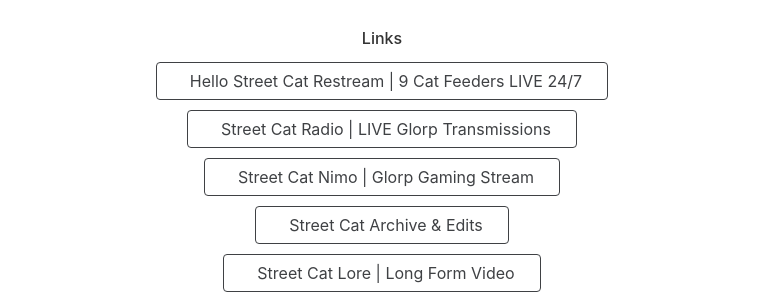
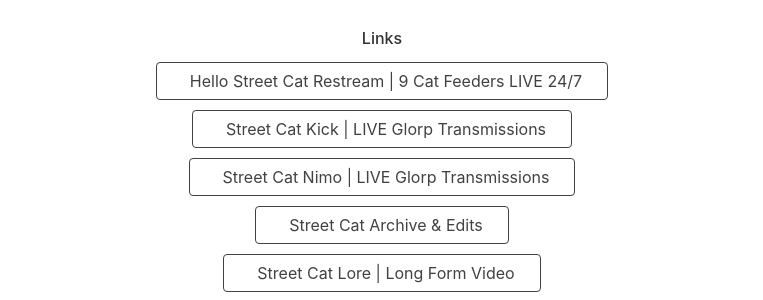
Before and after one commit to StreetCatLove/streetcatlove.github.io, a Jekyll site: the page built from CHANGELOG.md, in a window 1280 px wide. Shown: the part 191-491 px from the top of the page, without its empty margins (258-1021 px from the left). Built offline with Jekyll 4.4.1, drawn with Linux system fonts in a browser that asks for light colours; nearby versions of some CDN libraries; our own code applies the rules of GitHub Pages for plain Markdown files.

Commit message:
Update links.yml

```diff
--- a/_data/links.yml
+++ b/_data/links.yml
@@ -7,11 +7,11 @@ buttons:
       url: https://www.twitch.tv/street_cat_love
       icon: tdesign:camera # Icons are optional
 
-    - title: Street Cat Radio | LIVE Glorp Transmissions
+    - title: Street Cat Kick | LIVE Glorp Transmissions
       url: https://kick.com/streetcatlove
       icon: tdesign:radio-1 # Icons are optional
 
-    - title: Street Cat Nimo | Glorp Gaming Stream
+    - title: Street Cat Nimo | LIVE Glorp Transmissions
       url: https://nimo.tv/streetcatlove
       icon: tdesign:gamepad # Icons are optional
 
```
